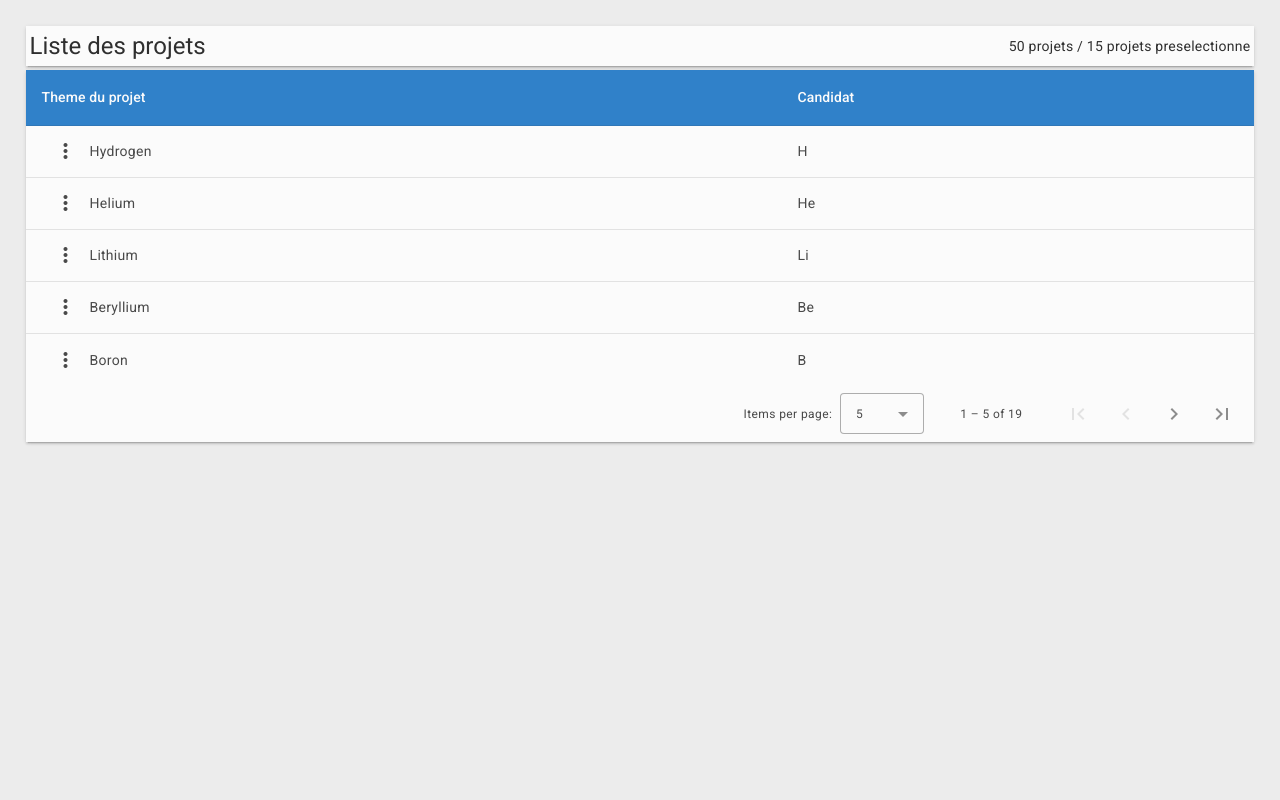
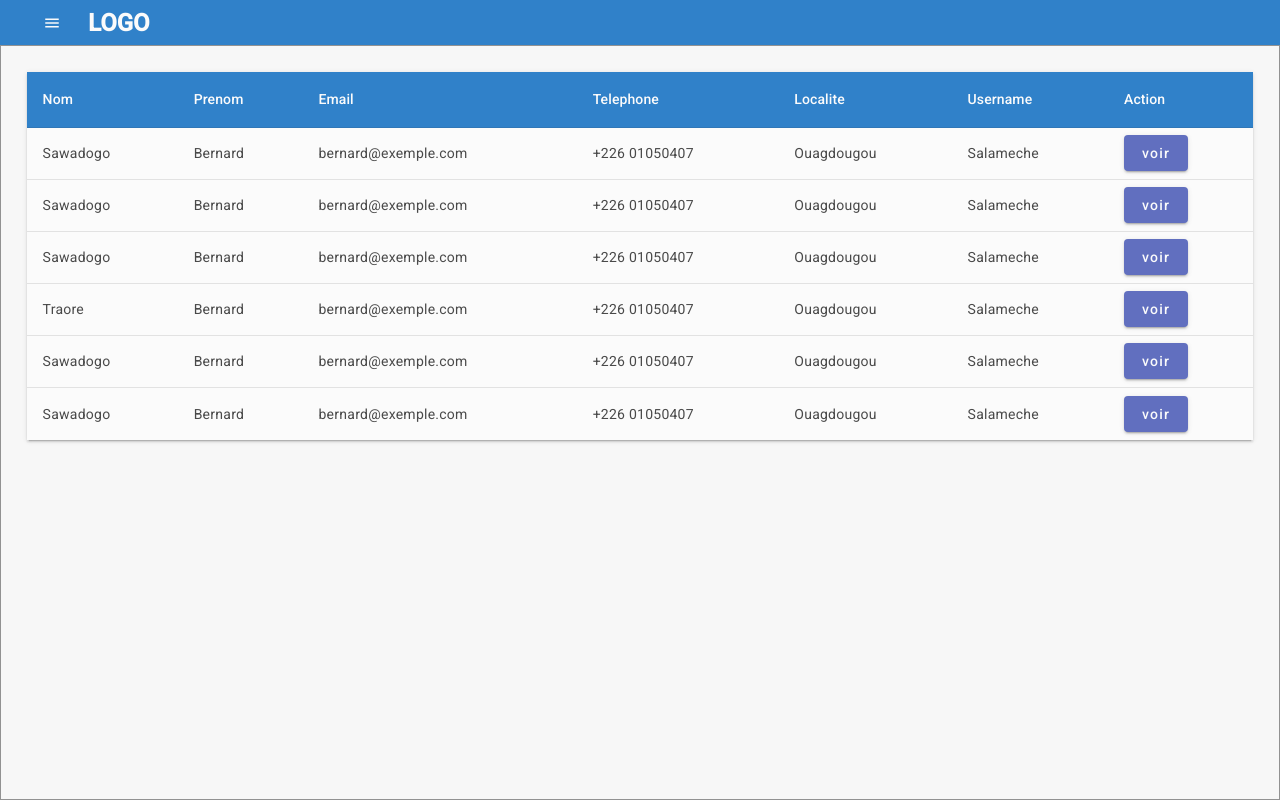
Before and after one commit to zila-s/bbst24, an Angular app: page / in a window 1280 px wide. Built offline with nearby package versions, Linux system fonts and the light colour scheme.

Commit message:
Feat Sidebar

```diff
--- a/src/app/admin/projet/liste-projet/liste-projet.component.html
+++ b/src/app/admin/projet/liste-projet/liste-projet.component.html
@@ -10,8 +10,12 @@
       <ng-container matColumnDef="theme">
         <th mat-header-cell *matHeaderCellDef>Theme du projet</th>
         <td mat-cell *matCellDef="let element">
-          <div style="display: flex;align-items: center;">
-            <button mat-icon-button [matMenuTriggerFor]="menu" aria-label="Example icon-button with a menu">
+          <div style="display: flex; align-items: center">
+            <button
+              mat-icon-button
+              [matMenuTriggerFor]="menu"
+              aria-label="Example icon-button with a menu"
+            >
               <mat-icon>more_vert</mat-icon>
             </button>
             <span>
@@ -47,7 +51,7 @@
 </section>
 
 <mat-menu #menu="matMenu">
-  <button mat-menu-item>
+  <button mat-button mat-menu-item>
     <mat-icon>info</mat-icon>
     <span>Voir</span>
   </button>
@@ -55,5 +59,4 @@
     <mat-icon>memory</mat-icon>
     <span>Processus</span>
   </button>
-
 </mat-menu>
--- /dev/null
+++ b/src/app/admin/side-bar/side-bar.component.css
@@ -0,0 +1,27 @@
+.side-bar {
+  display: flex;
+  flex-direction: column;
+  justify-content: space-between;
+
+  height: 82vh;
+  margin-top: 14px;
+}
+
+
+ul li {
+  height: 40px;
+  display: flex;
+  align-items: center;
+  padding-left: 8px;
+}
+
+ul li:hover {
+  background: #fafafa;
+  border-radius: 8px;
+  cursor: pointer;
+}
+
+ul li a {
+   font-size: 16px;
+   color: #000;
+}
--- /dev/null
+++ b/src/app/admin/side-bar/side-bar.component.html
@@ -0,0 +1,17 @@
+<section class="side-bar">
+  <div>
+
+    <ul>
+      <li><a href="#">Dashbord</a></li>
+       <li><a href="#">Editon</a></li>
+      <li><a href="#">Candidat</a></li>
+      <li><a href="#">Projet</a></li>
+    </ul>
+
+  </div>
+
+
+  <div>
+    <p><small>Tout droit reserve ® 2024</small></p>
+  </div>
+</section>
--- /dev/null
+++ b/src/app/admin/side-bar/side-bar.component.ts
@@ -0,0 +1,10 @@
+import { Component } from '@angular/core';
+
+@Component({
+  selector: 'app-side-bar',
+  templateUrl: './side-bar.component.html',
+  styleUrls: ['./side-bar.component.css']
+})
+export class SideBarComponent {
+  showFiller = false;
+}
--- a/src/app/app.component.css
+++ b/src/app/app.component.css
@@ -0,0 +1,16 @@
+.example-container {
+    width: 100%;
+    height: calc(100vh - 45px);
+    border: 1px solid rgba(0, 0, 0, 0.5);
+  }
+
+  /* .example-sidenav-content {
+    display: flex;
+    height: 100%;
+    align-items: center;
+    justify-content: center;
+  } */
+
+  .example-sidenav {
+    padding: 20px;
+  }
--- a/src/app/app.component.html
+++ b/src/app/app.component.html
@@ -1,5 +1,39 @@
-<router-outlet>
-  <!-- <app-edition-form></app-edition-form>
+<header>
+  <div
+    style="
+      background: #0267c1;
+      height: 45px;
+      padding: 0 24px;
+      display: flex;
+      align-items: center;
+    "
+  >
+    <button
+      style="height: 45px; text-align: center"
+      type="button"
+      mat-button
+      (click)="drawer.toggle()"
+    >
+      <mat-icon style="color: #fff">menu</mat-icon>
+    </button>
+    <h1 style="margin: 0; color: white"><strong>LOGO</strong></h1>
+  </div>
+</header>
+<mat-drawer-container class="example-container" autosize>
+  <mat-drawer #drawer class="example-sidenav" mode="side">
+    <p>Administration</p>
+
+    <app-side-bar></app-side-bar>
+  </mat-drawer>
+  <router-outlet>
+    <section style="padding: 2vw">
+      <app-candidat-list></app-candidat-list>
+    </section>
+  </router-outlet>
+</mat-drawer-container>
+
+<!-- <router-outlet> -->
+<!-- <app-edition-form></app-edition-form>
   <section style="padding: 2vw">
     <h1>Liste des editions</h1>
     <app-edition-list></app-edition-list>
@@ -11,7 +45,10 @@
   <section style="padding: 2vw">
     <app-login></app-login>
   </section> -->
-  <section style="padding: 2vw">
+<!-- <section style="padding: 2vw">
    <app-liste-projet></app-liste-projet>
-  </section>
-</router-outlet>
+  </section> -->
+<!-- <section style="width: 100%;height: 100vh;">
+    <app-side-bar></app-side-bar>
+  </section> -->
+<!-- </router-outlet> -->
--- a/src/styles.css
+++ b/src/styles.css
@@ -6,6 +6,8 @@
 * {
   margin: 0 ;
   padding: 0;
+  text-decoration: none;
+  list-style: none;
 }
 
 body {
```
Also changed, not shown: src/app/app.component.ts (+7 -0 lines), src/app/app.module.ts (+8 -4 lines), 1 other file (tests, documents, lock files or other folders).
